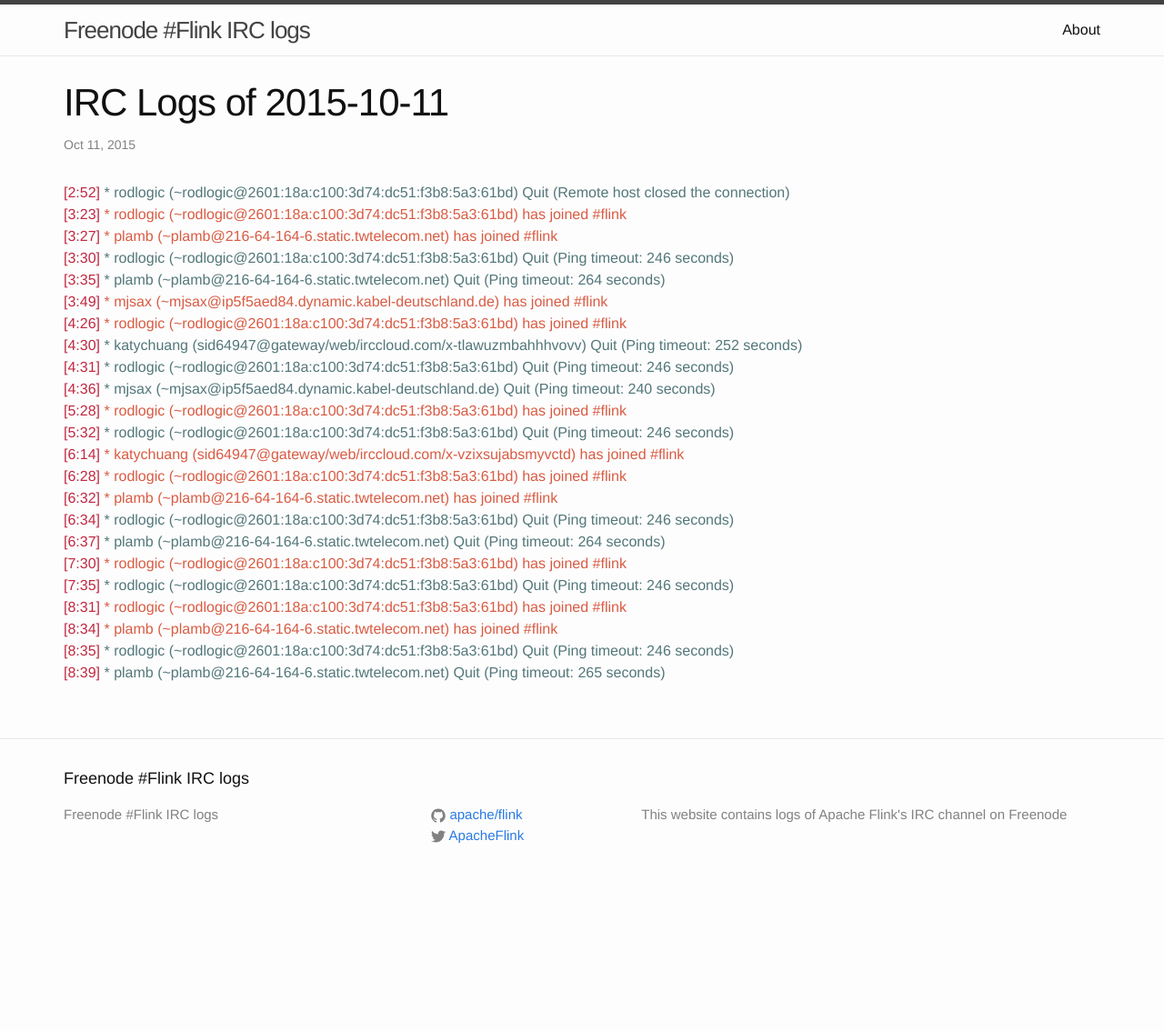
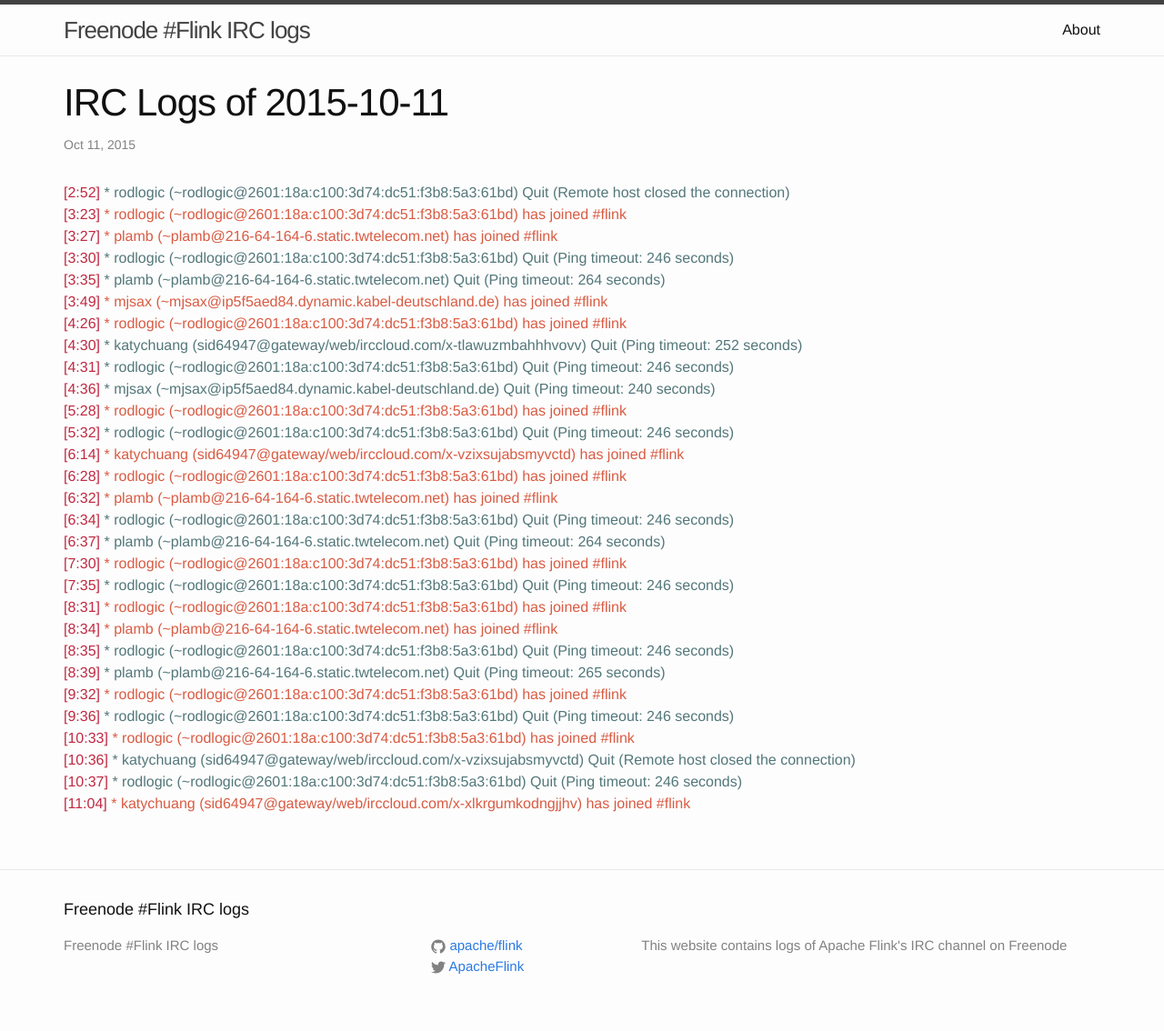
Before and after one commit to flink-irc-logs/flink-irc-logs.github.io, a Jekyll site: the page built from _posts/2015-10-11-logs.markdown, in a window 1280 px wide. Shown: the whole page at 91% size. Built offline with Jekyll 4.4.1, drawn with Linux system fonts in a browser that asks for light colours; before the commit the page ends 990 px from its top, so only the background shows below that.

Commit message:
Update of the logs on Sun Oct 11 11:25:27 CEST 2015

```diff
--- a/_posts/2015-10-11-logs.markdown
+++ b/_posts/2015-10-11-logs.markdown
@@ -27,3 +27,9 @@
 <span class="irc-date">[8:34]</span> <span class="irc-green">* plamb (~plamb@216-64-164-6.static.twtelecom.net) has joined #flink</span><br />
 <span class="irc-date">[8:35]</span> <span class="irc-navy">* rodlogic (~rodlogic@2601:18a:c100:3d74:dc51:f3b8:5a3:61bd) Quit (Ping timeout: 246 seconds)</span><br />
 <span class="irc-date">[8:39]</span> <span class="irc-navy">* plamb (~plamb@216-64-164-6.static.twtelecom.net) Quit (Ping timeout: 265 seconds)</span><br />
+<span class="irc-date">[9:32]</span> <span class="irc-green">* rodlogic (~rodlogic@2601:18a:c100:3d74:dc51:f3b8:5a3:61bd) has joined #flink</span><br />
+<span class="irc-date">[9:36]</span> <span class="irc-navy">* rodlogic (~rodlogic@2601:18a:c100:3d74:dc51:f3b8:5a3:61bd) Quit (Ping timeout: 246 seconds)</span><br />
+<span class="irc-date">[10:33]</span> <span class="irc-green">* rodlogic (~rodlogic@2601:18a:c100:3d74:dc51:f3b8:5a3:61bd) has joined #flink</span><br />
+<span class="irc-date">[10:36]</span> <span class="irc-navy">* katychuang (sid64947@gateway/web/irccloud.com/x-vzixsujabsmyvctd) Quit (Remote host closed the connection)</span><br />
+<span class="irc-date">[10:37]</span> <span class="irc-navy">* rodlogic (~rodlogic@2601:18a:c100:3d74:dc51:f3b8:5a3:61bd) Quit (Ping timeout: 246 seconds)</span><br />
+<span class="irc-date">[11:04]</span> <span class="irc-green">* katychuang (sid64947@gateway/web/irccloud.com/x-xlkrgumkodngjjhv) has joined #flink</span><br />
```
